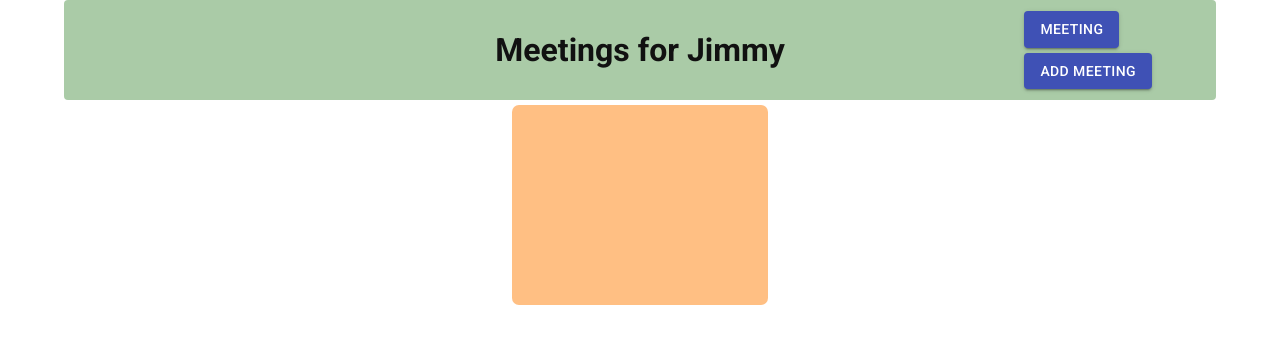
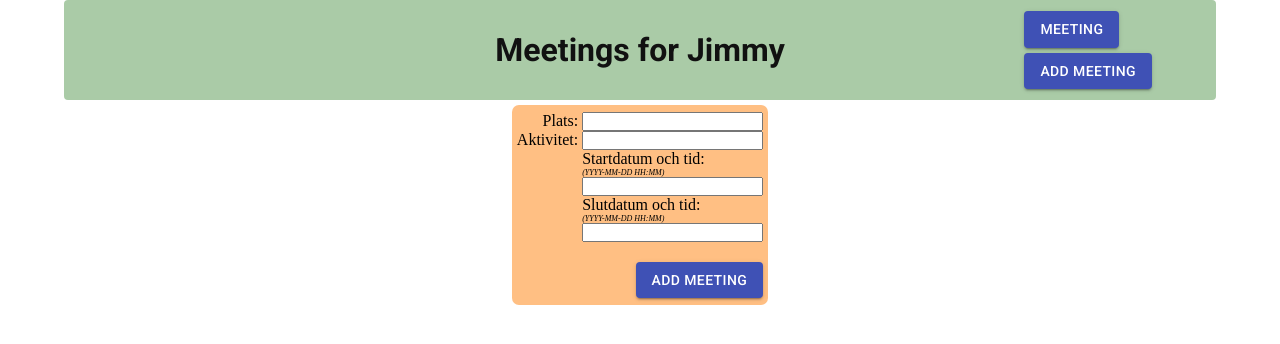
Before and after one commit to RealGobi/scheduling, a React (Create React App) app: page /add-meeting in a window 1280 px wide. Shown: the top 344 px of the page. Built offline with nearby package versions, Linux system fonts and the light colour scheme.

Commit message:
feat: form with material ui button

```diff
--- a/src/Components/AddMeeting.js
+++ b/src/Components/AddMeeting.js
@@ -31,7 +31,39 @@ export default function AddMeeting() {
   }
   return (
     <div className='add-meeting-box'>
-
+      <form onSubmit={handleSubmit}>
+      <div className="form-group">
+          <label>Plats: </label>
+          <input type="text"
+                 className="form-control"
+                 value={location}
+                 onChange={e => setLocation(e.target.value)} />
+        </div>
+      <div className="form-group">
+          <label>Aktivitet: </label>
+          <input type="text"
+                 className="form-control"
+                 value={activity}
+                 onChange={e => setActivity(e.target.value)} />
+        </div>
+      <div className="form-group">
+          <label>Startdatum och tid: </label>
+           <p className='date-info-text'>(YYYY-MM-DD HH:MM)</p>
+          <input type="text"
+                 className="form-control"
+                 value={startDate}
+                 onChange={e => setStartDate(e.target.value)} />
+        </div>
+      <div className="form-group">
+          <label>Slutdatum och tid: </label>
+           <p className='date-info-text'>(YYYY-MM-DD HH:MM)</p>
+          <input type="text"
+                 className="form-control"
+                 value={endDate}
+                 onChange={e => setEndDate(e.target.value)} />
+        </div>
+        <Button id='btn-submit' variant="contained" color="primary" type="submit" value="Submit" >Add meeting</Button>
+      </form>
     </div>
   )
 }
```
